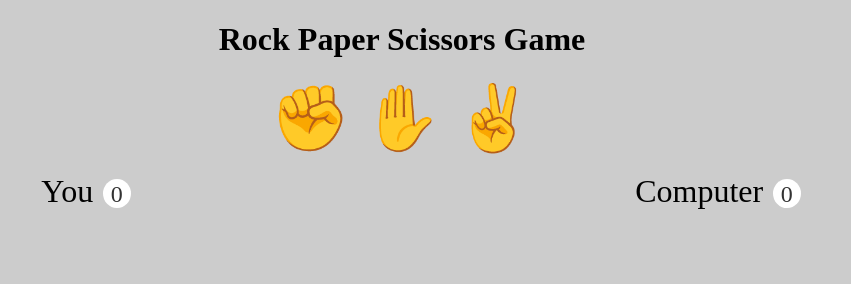
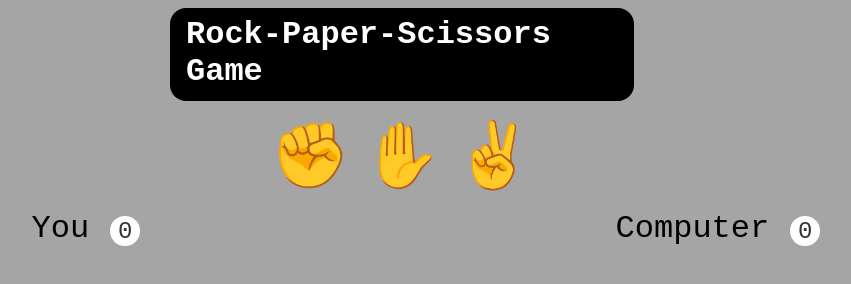
Before and after one commit to Rvp888/Rock-Paper-Scissors-Game, a plain HTML site: page index.html in a window 1280 px wide. Shown: the whole page, without its empty margins (238-1089 px from the left). Drawn offline with Linux system fonts and the light colour scheme.

Commit message:
game title added

```diff
--- a/index.html
+++ b/index.html
@@ -6,10 +6,10 @@
     <meta name="viewport" content="width=device-width, initial-scale=1.0">
     <link rel="stylesheet" href="styles.css">
     <script src="script.js" defer></script>
-    <title>Rock Paper Scissors Game</title>
+    <title>Rock-Paper-Scissors Game</title>
 </head>
 <body>
-    <h1 class="title">Rock Paper Scissors Game</h1>
+    <h1 class="title">Rock-Paper-Scissors Game</h1>
     <div class="selections">
         <button class="selection" data-selection="rock">✊</button>
         <button class="selection" data-selection="paper">✋</button>
--- a/styles.css
+++ b/styles.css
@@ -1,9 +1,19 @@
 body {
-    background-color: #ccc;
+    background-color: #a6a5a5;
+    font-family: monospace;
 }
 
 .title {
-    text-align: center;
+    font-size: 2rem;
+    padding: 0.5rem 1rem 0.7rem;
+    width: 27rem;
+    border-radius: 1rem;
+    display: flex;
+    justify-content: center;
+    align-items: center;
+    margin: 0 auto 1rem;
+    color: white;
+    background-color: black;
 }
 
 .selections {
```
